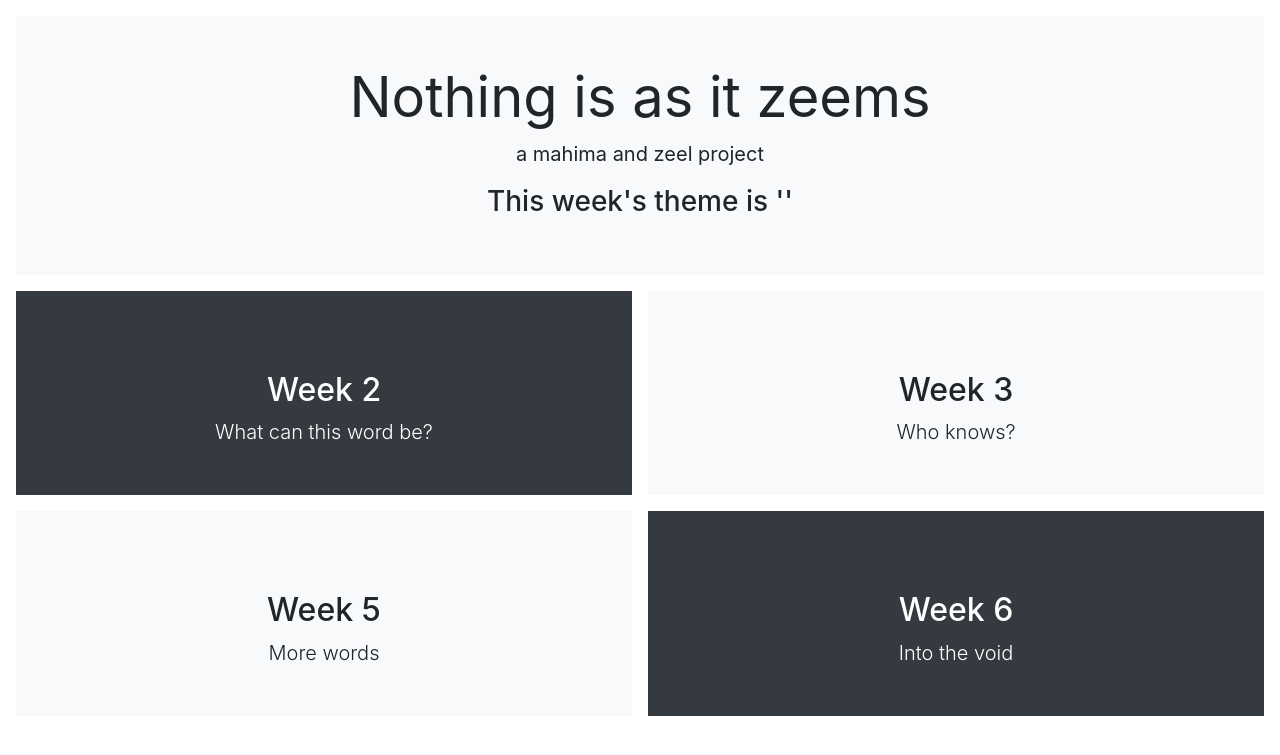
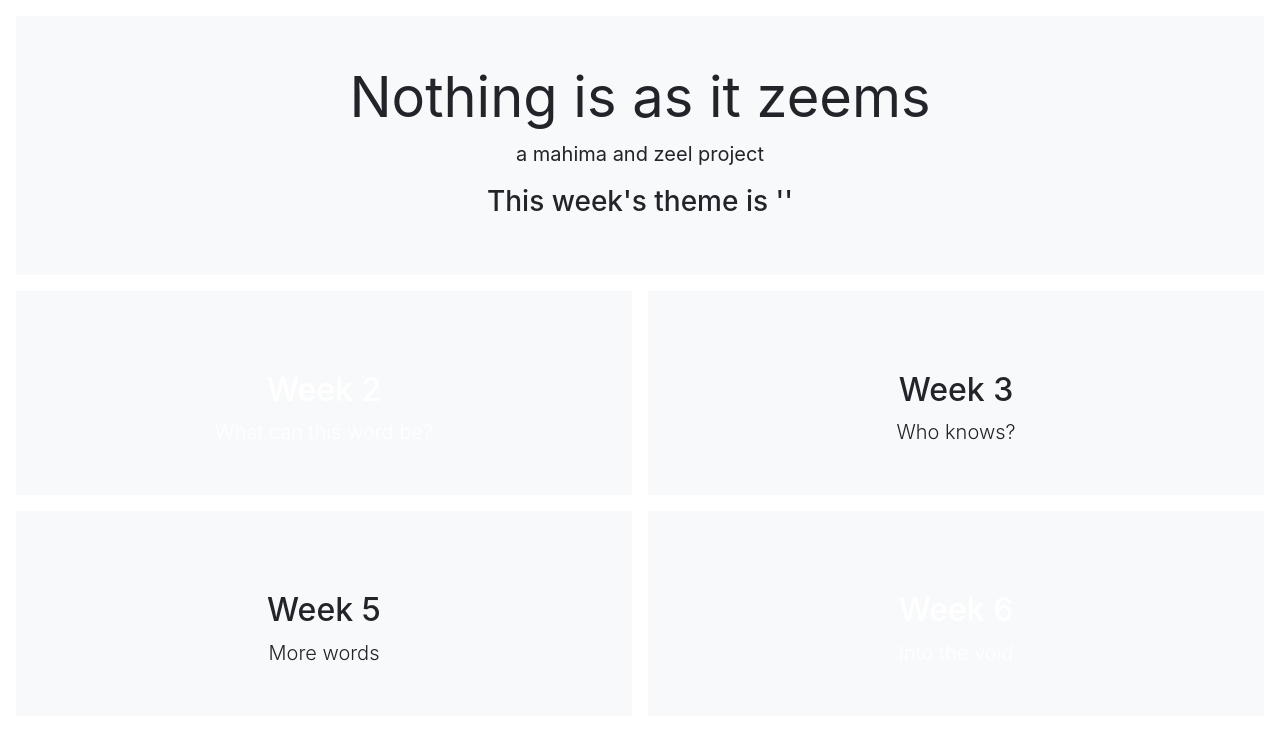
Before and after one commit to amiham-singh/zeems, a Python web app: template templates/index.html in a window 1280 px wide. Shown: the top 755 px of the page. Run offline with Jinja, Linux system fonts and the light colour scheme; the template is opened without the code that fills it, so the values that code supplies are empty; some libraries are stand-ins or nearby versions.

Commit message:
changed dark bg to to light theme

```diff
--- a/html/index.html
+++ b/html/index.html
@@ -44,7 +44,7 @@
     </div>
 
     <div class="d-md-flex flex-md-equal w-100 my-md-3 pl-md-3">
-      <div class="bg-dark mr-md-3 pt-3 px-3 pt-md-5 px-md-5 text-center text-white overflow-hidden">
+      <div class="bg-light mr-md-3 pt-3 px-3 pt-md-5 px-md-5 text-center text-white overflow-hidden">
         <div class="my-3 py-3">
           <h2 class="display-5">Week 2</h2>
           <p class="lead">What can this word be? </p>
@@ -68,7 +68,7 @@
         </div>
       <!--   <div class="bg-dark box-shadow mx-auto" style="width: 80%; height: 300px; border-radius: 21px 21px 0 0;"></div> -->
       </div>
-      <div class="bg-dark mr-md-3 pt-3 px-3 pt-md-5 px-md-5 text-center text-white overflow-hidden">
+      <div class="bg-light mr-md-3 pt-3 px-3 pt-md-5 px-md-5 text-center text-white overflow-hidden">
         <div class="my-3 py-3">
           <h2 class="display-5">Week 6</h2>
           <p class="lead">Into the void</p>
--- a/templates/index.html
+++ b/templates/index.html
@@ -44,7 +44,7 @@
     </div>
 
     <div class="d-md-flex flex-md-equal w-100 my-md-3 pl-md-3">
-      <div class="bg-dark mr-md-3 pt-3 px-3 pt-md-5 px-md-5 text-center text-white overflow-hidden">
+      <div class="bg-light mr-md-3 pt-3 px-3 pt-md-5 px-md-5 text-center text-white overflow-hidden">
         <div class="my-3 py-3">
           <h2 class="display-5">Week 2</h2>
           <p class="lead">What can this word be? </p>
@@ -68,7 +68,7 @@
         </div>
       <!--   <div class="bg-dark box-shadow mx-auto" style="width: 80%; height: 300px; border-radius: 21px 21px 0 0;"></div> -->
       </div>
-      <div class="bg-dark mr-md-3 pt-3 px-3 pt-md-5 px-md-5 text-center text-white overflow-hidden">
+      <div class="bg-light mr-md-3 pt-3 px-3 pt-md-5 px-md-5 text-center text-white overflow-hidden">
         <div class="my-3 py-3">
           <h2 class="display-5">Week 6</h2>
           <p class="lead">Into the void</p>
```
